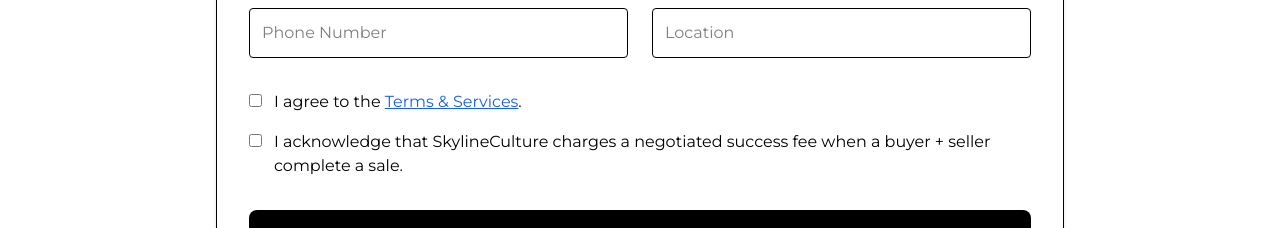
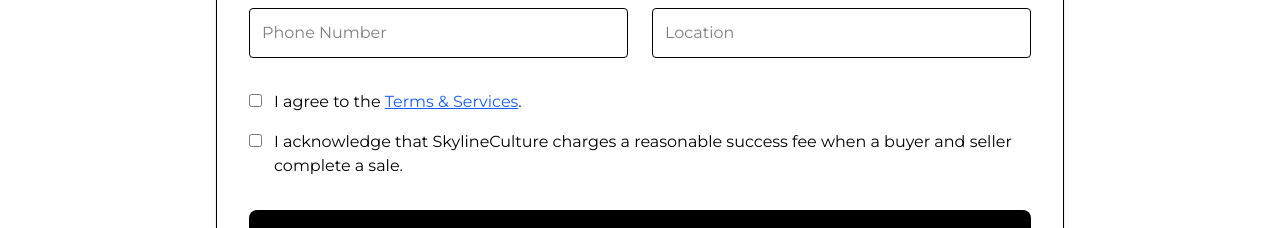
Before and after one commit to 00simba/SkylineCulture, a Next.js app in the folder skylineculture/: page /sell in a window 1280 px wide. Shown: the part 1518-1746 px from the top of the page. Built offline with nearby package versions, Linux system fonts and the light colour scheme.

Commit message:
updated sell page checkbox

```diff
--- a/skylineculture/app/sell/page.tsx
+++ b/skylineculture/app/sell/page.tsx
@@ -328,7 +328,7 @@ export default function SellPage() {
               className="mt-1"
             />
             <span>
-              I acknowledge that SkylineCulture charges a negotiated success fee when a buyer + seller complete a sale.
+              I acknowledge that SkylineCulture charges a reasonable success fee when a buyer and seller complete a sale.
             </span>
           </label>
 
```
